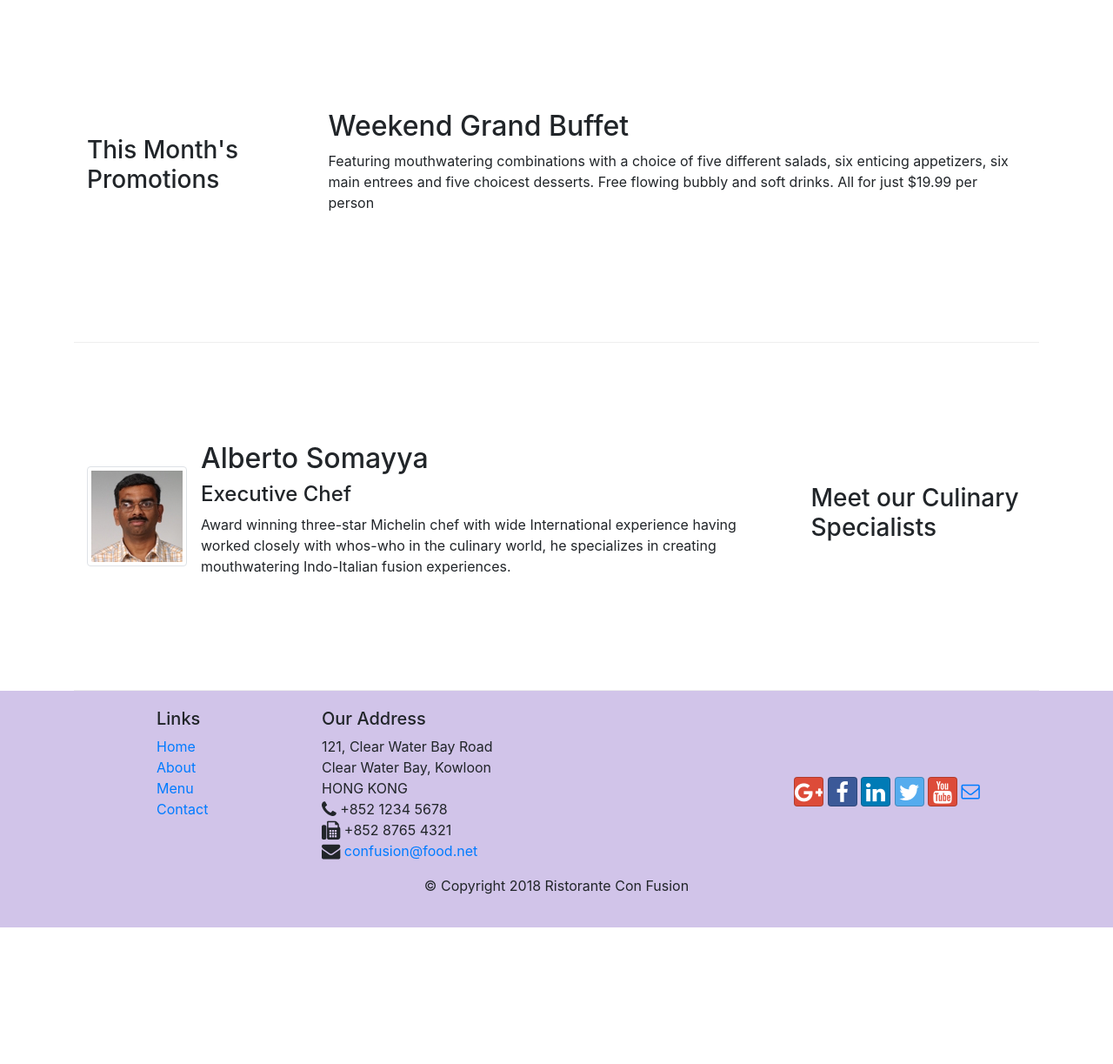
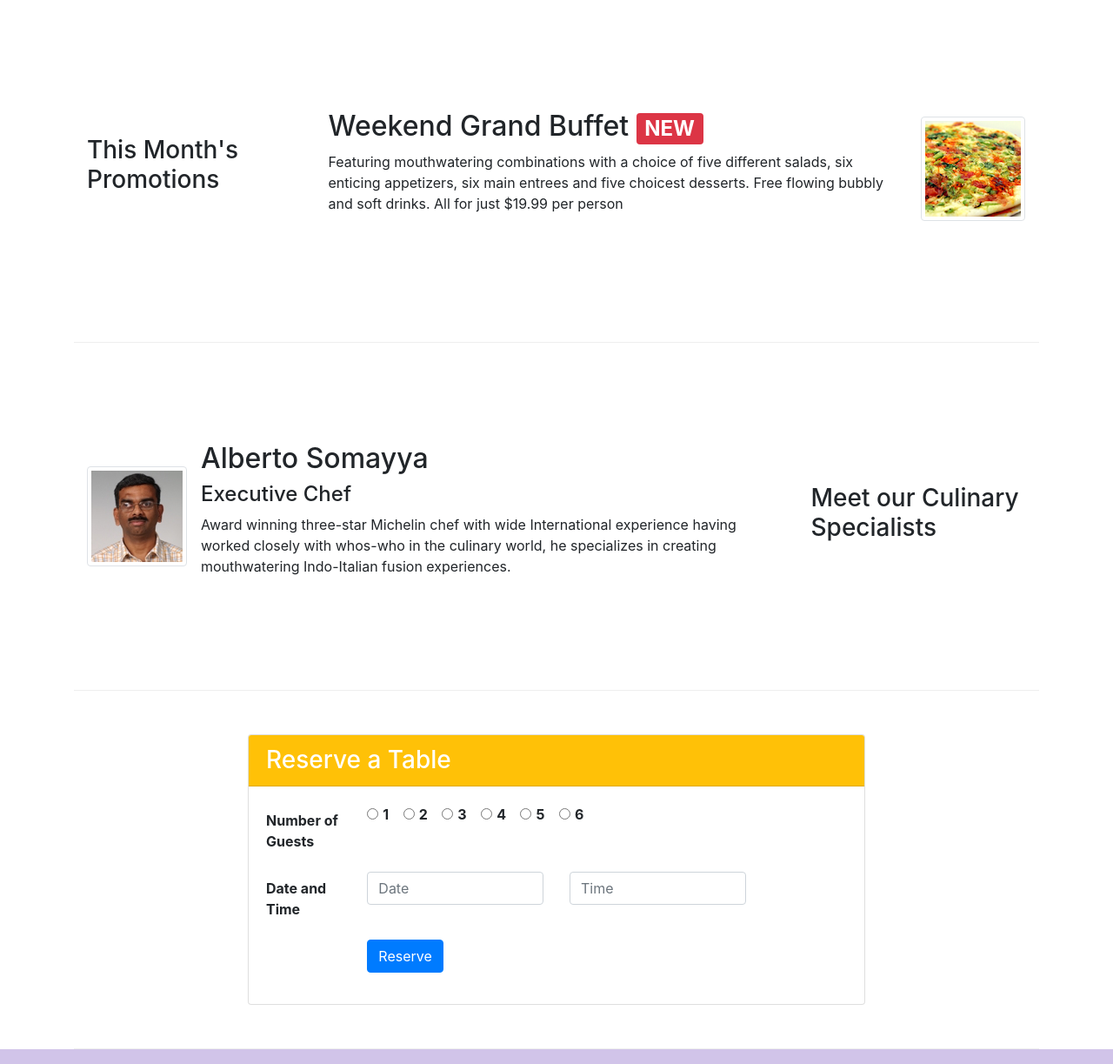
Before and after one commit to SUBHRADEEP662/conFusion, a website: page index.html in a window 1280 px wide. Shown: the part 740-1963 px from the top of the page at 87% size. Before the commit the page ends 1806 px from the top, so only its background shows below. Drawn offline with nearby package versions, Linux system fonts and the light colour scheme.

Commit message:
second assignment

```diff
--- a/index.html
+++ b/index.html
@@ -53,6 +53,9 @@
                 <div class="col-12 col-sm align-self-center">
                     <img src="img/logo.png" class="img-fluid">
                 </div>
+                <div class="col-12 col-sm align-self-center">
+                    <a name="" id="" class="btn btn-warning btn-block" href="#reservetable" role="button">Reserve Table</a>
+                </div>
             </div>
         </div>
     </header>
@@ -67,7 +70,7 @@
                     <img class="d-flex mr-3 img-thumbnail align-self-center"
                             src="img/uthappizza.png" alt="Uthappizza">
                     <div class="media-body">
-                        <h2 class="mt-0">Uthappizza<span class="badge badge-danger">HOT</span><span class="badge badge-pill badge-secondary">$4.99</span></h2>
+                        <h2 class="mt-0">Uthappizza <span class="badge badge-danger">HOT</span> <span class="badge badge-pill badge-secondary">$4.99</span></h2>
                         <p class="d-none d-sm-block">A unique combination of Indian Uthappam (pancake) and
                             Italian pizza, topped with Cerignola olives, ripe vine
                             cherry tomatoes, Vidalia onion, Guntur chillies and
@@ -84,8 +87,13 @@
                 <h3>This Month's Promotions</h3>
             </div>
             <div class="col col-sm col-md">
-                <h2>Weekend Grand Buffet</h2>
-                <p>Featuring mouthwatering combinations with a choice of five different salads, six enticing appetizers, six main entrees and five choicest desserts. Free flowing bubbly and soft drinks. All for just $19.99 per person </p>
+                <h2>Weekend Grand Buffet <span class="badge badge-danger">NEW</span></h2>
+                <p class="d-none d-sm-block">Featuring mouthwatering combinations with a choice of five different salads, six enticing appetizers, six main entrees and five choicest desserts. Free flowing bubbly and soft drinks. All for just $19.99 per person </p>
+            </div>
+            <div class="media">
+                <img class="d-flex mr-3 img-thumbnail align-self-center"
+                        src="img/uthappizza.png" alt="Uthappizza">
+
             </div>
         </div>
 
@@ -109,6 +117,70 @@
                 </div>
 
             </div>
+        </div>
+
+        <div class="row row-content align-items-center">
+            <div class="col-0 col-sm-2"></div>
+            <div class="col-12 col-sm-8" id="reservetable">
+                <div class="card">
+                    <h3 class="card-header bg-warning text-white">Reserve a Table</h3>
+                    <div class="card-body">
+                        <form>
+                            <div class="form-group row">
+                                <label for="firstname" class="col-md-2 col-form-label"><b>Number of Guests</b></label>
+                                <div class="col-md-10">
+                                    <div class="form-check-inline">
+                                        <label class="form-check-label" for="radio1">
+                                          <input type="radio" class="form-check-input" id="radio1" name="optradio" value="1"><b>1</b>
+                                        </label>
+                                    </div>
+                                    <div class="form-check-inline">
+                                        <label class="form-check-label" for="radio2">
+                                          <input type="radio" class="form-check-input" id="radio2" name="optradio" value="2"><b>2</b>
+                                        </label>
+                                    </div>
+                                    <div class="form-check-inline">
+                                        <label class="form-check-label" for="radio3">
+                                          <input type="radio" class="form-check-input" id="3" name="optradio" value="3"><b>3</b>
+                                        </label>
+                                    </div>
+                                    <div class="form-check-inline">
+                                        <label class="form-check-label" for="radio4">
+                                          <input type="radio" class="form-check-input" id="radio4" name="optradio" value="4"><b>4</b>
+                                        </label>
+                                    </div>
+                                    <div class="form-check-inline">
+                                        <label class="form-check-label" for="radio5">
+                                          <input type="radio" class="form-check-input" id="radio5" name="optradio" value="5"><b>5</b>
+                                        </label>
+                                    </div>
+                                    <div class="form-check-inline">
+                                        <label class="form-check-label" for="radio6">
+                                          <input type="radio" class="form-check-input" id="radio6" name="optradio" value="6"><b>6</b>
+                                        </label>
+                                    </div>
+                                </div>
+                            </div>
+                            <div class="form-group row">
+                                <label for="firstname" class="col-md-2 col-form-label"><b>Date and Time</b></label>
+                                <div class="col-sm-4">
+                                    <input type="text" class="form-control" id="date" name="date" placeholder="Date">
+                                </div>
+
+                                <div class="col-sm-4">
+                                    <input type="text" class="form-control" id="time" name="time" placeholder="Time">
+                                </div>
+                            </div>
+                            <div class="form-group row">
+                                <div class="offset-md-2 col-md-10">
+                                    <button type="submit" class="btn btn-primary">Reserve</button>
+                                </div>
+                            </div>
+                        </form>
+                    </div>
+                </div>
+            </div>
+            <div class="col-0 col-sm-2"></div>
         </div>
     </div>
 
```
Also changed, not shown: aboutus.html (+1 -0 lines).
